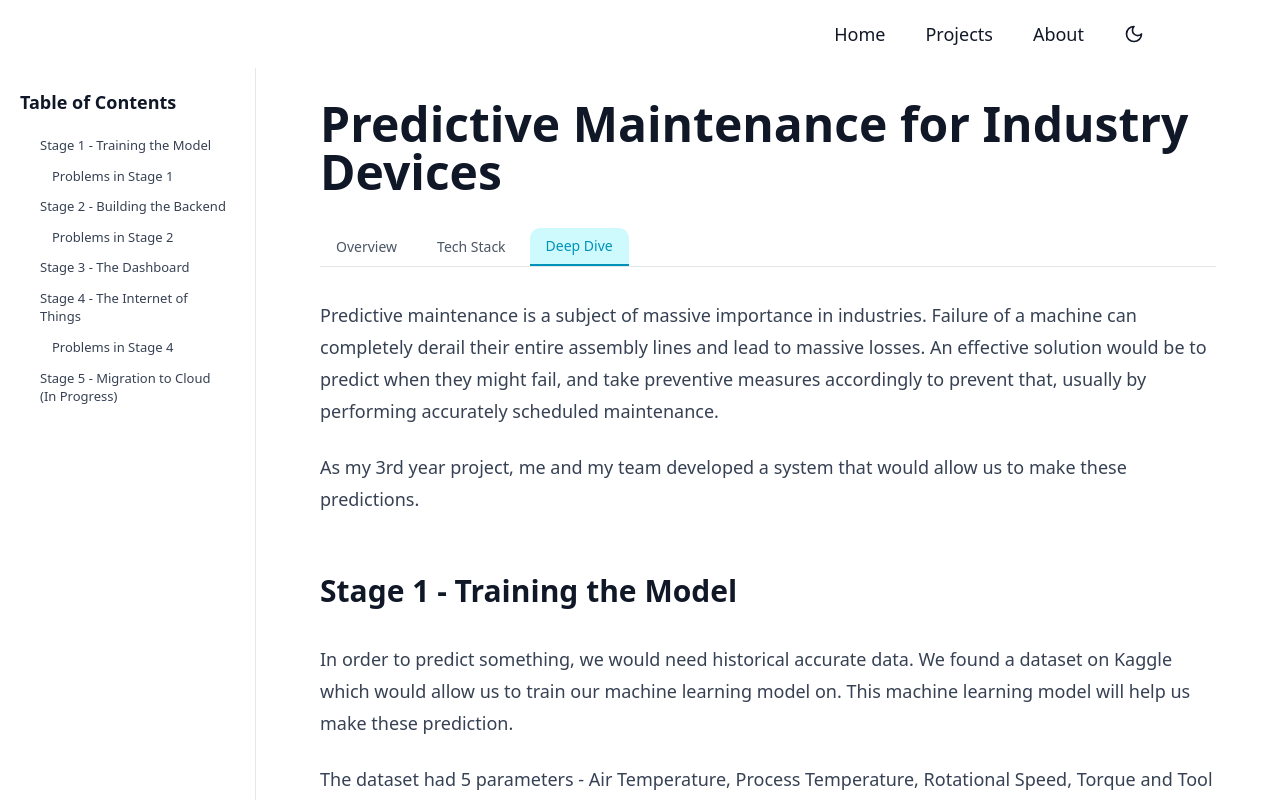
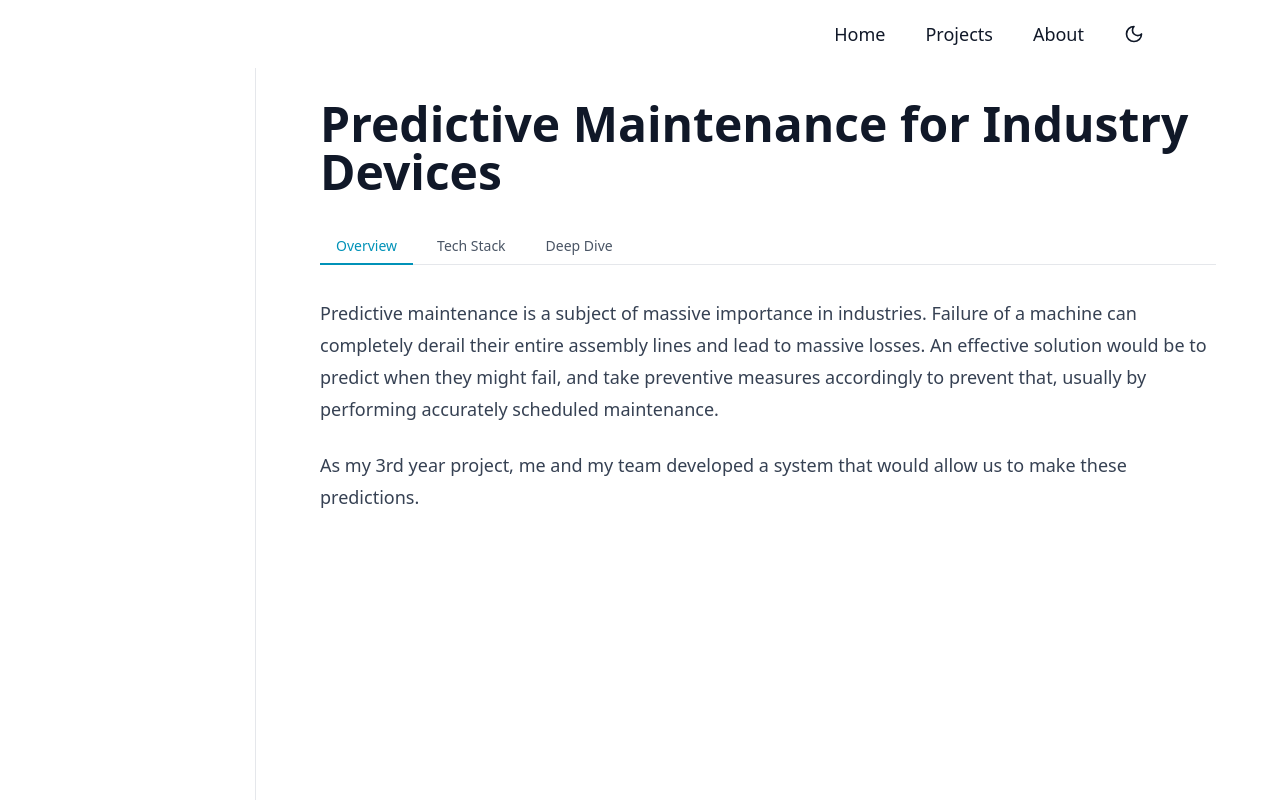
Before and after one commit to arghya2801/portfolio, a Next.js app: page /blog/predictive-maintenance in a window 1280 px wide. Shown: the top 800 px of the page. Built offline with nearby package versions, Linux system fonts and the light colour scheme.

Commit message:
Added animations to tab switching

```diff
--- a/src/app/globals.css
+++ b/src/app/globals.css
@@ -5,12 +5,12 @@
 @custom-variant dark (&:is(.dark *));
 
 ::selection {
-  background-color: #5e59ff; /* Replace with your desired background color */
+  background-color: #1fb4d5; /* Replace with your desired background color */
   color: black; /* Optional: Replace with your desired text color */
 }
 
 ::-moz-selection {
-  background-color: #5e59ff; /* Replace with your desired background color */
+  background-color: #1fb4d5; /* Replace with your desired background color */
   color: black; /* Optional: Replace with your desired text color */
 }
 
--- a/src/components/MdxLayout.tsx
+++ b/src/components/MdxLayout.tsx
@@ -144,7 +144,7 @@ function TableOfContents({ activeTab }: { activeTab: string }) {
 }
 
 export default function MdxLayout({ children }: { children: React.ReactNode }) {
-  const [activeTab, setActiveTab] = useState('deep-dive');
+  const [activeTab, setActiveTab] = useState('overview');
   const [title, setTitle] = useState<string>('');
   const contentRef = useRef<HTMLDivElement>(null);
 
--- a/src/components/TabNavigation.tsx
+++ b/src/components/TabNavigation.tsx
@@ -1,5 +1,6 @@
 "use client"
-import React from 'react';
+import React, { useRef, useEffect, useState } from 'react';
+import { motion } from 'framer-motion';
 
 interface TabNavigationProps {
     activeTab: string;
@@ -13,16 +14,33 @@ export default function TabNavigation({ activeTab, onTabChange }: TabNavigationP
         { id: 'deep-dive', label: 'Deep Dive' },
     ];
 
+    const [indicatorStyle, setIndicatorStyle] = useState({ left: 0, width: 0 });
+    const tabsRef = useRef<(HTMLButtonElement | null)[]>([]);
+
+    useEffect(() => {
+        const activeIndex = tabs.findIndex(tab => tab.id === activeTab);
+        const activeButton = tabsRef.current[activeIndex];
+
+        if (activeButton) {
+            setIndicatorStyle({
+                left: activeButton.offsetLeft,
+                width: activeButton.offsetWidth,
+            });
+        }
+    }, [activeTab]);
+
     return (
-        <div className="flex flex-wrap gap-2 mb-8 border-b border-gray-200 dark:border-gray-700">
-            {tabs.map((tab) => (
+        <div className="relative mb-8">
+            <div className="flex flex-wrap gap-2 border-b border-gray-200 dark:border-gray-700">
+                {tabs.map((tab, index) => (
                     <button
                         key={tab.id}
+                        ref={el => tabsRef.current[index] = el}
                         onClick={() => onTabChange(tab.id)}
                         className={`
-                        px-4 py-2 text-sm font-medium rounded-t-lg transition-colors duration-200
+                            px-4 py-2 text-sm font-medium rounded-t-lg transition-colors duration-200 relative
                             ${activeTab === tab.id
-                            ? 'bg-cyan-100 dark:bg-cyan-900/30 text-cyan-600 dark:text-cyan-400 border-b-2 border-cyan-600 dark:border-cyan-400'
+                                ? 'text-cyan-600 dark:text-cyan-400'
                                 : 'text-gray-600 dark:text-gray-400 hover:text-gray-900 dark:hover:text-gray-200 hover:bg-gray-50 dark:hover:bg-gray-800/50'
                             }
                         `}
@@ -31,5 +49,15 @@ export default function TabNavigation({ activeTab, onTabChange }: TabNavigationP
                     </button>
                 ))}
             </div>
+            <motion.div
+                className="absolute bottom-0 h-0.5 bg-cyan-600 dark:bg-cyan-400"
+                initial={false}
+                animate={{
+                    left: indicatorStyle.left,
+                    width: indicatorStyle.width,
+                }}
+                transition={{ type: "spring", stiffness: 300, damping: 30 }}
+            />
+        </div>
     );
 }
```
Lines whose indentation alone changed are shown as unchanged.
